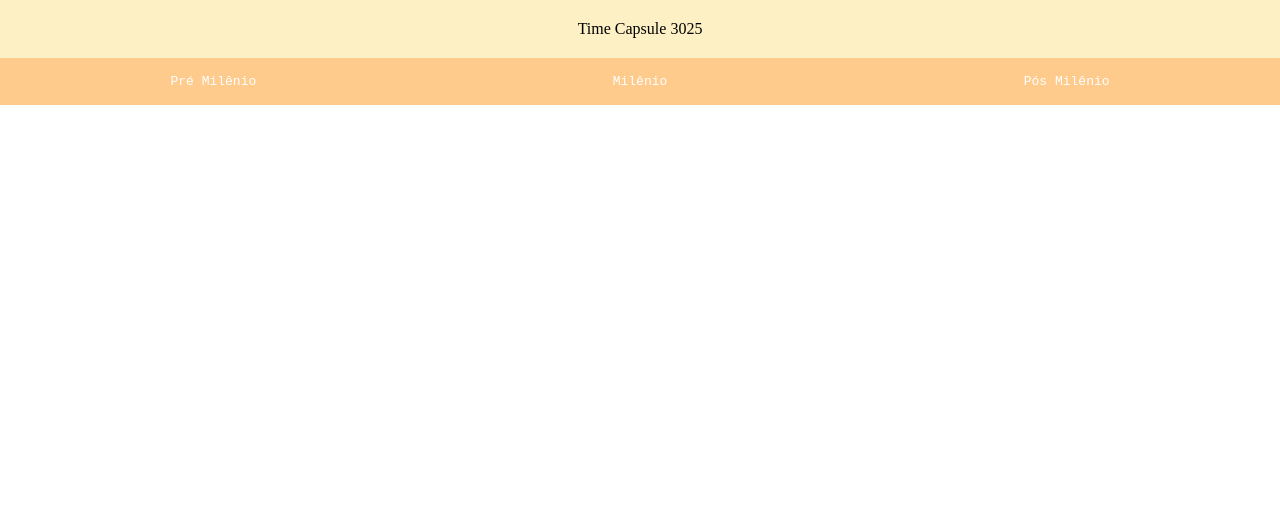
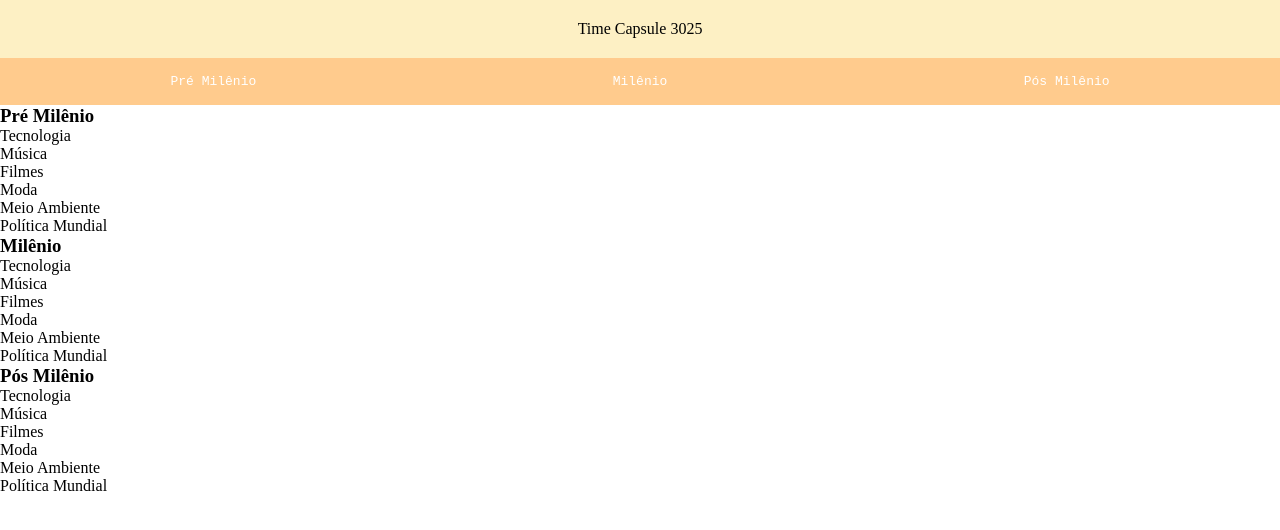
Before and after one commit to samylesousa/projeto_final_avanti, a plain HTML site: page main.html in a window 1280 px wide. Drawn offline with Linux system fonts and the light colour scheme.

Commit message:
atualizações no html

```diff
--- a/main.html
+++ b/main.html
@@ -24,16 +24,34 @@
 
     <main>
         <section id="antes-milenio">
-            <article></article>
+            <h3>Pré Milênio</h3>
+            <article>Tecnologia</article>
+            <article>Música</article>
+            <article>Filmes</article>
+            <article>Moda</article>
+            <article>Meio Ambiente</article>
+            <article>Política Mundial</article>
         </section>
 
 
         <section id="milenio">
-            <article></article>
+            <h3>Milênio</h3>
+            <article>Tecnologia</article>
+            <article>Música</article>
+            <article>Filmes</article>
+            <article>Moda</article>
+            <article>Meio Ambiente</article>
+            <article>Política Mundial</article>
         </section>
 
         <section id="pos-milenio">
-            <article></article>
+            <h3>Pós Milênio</h3>
+            <article>Tecnologia</article>
+            <article>Música</article>
+            <article>Filmes</article>
+            <article>Moda</article>
+            <article>Meio Ambiente</article>
+            <article>Política Mundial</article>
         </section>
 
     </main>
```
